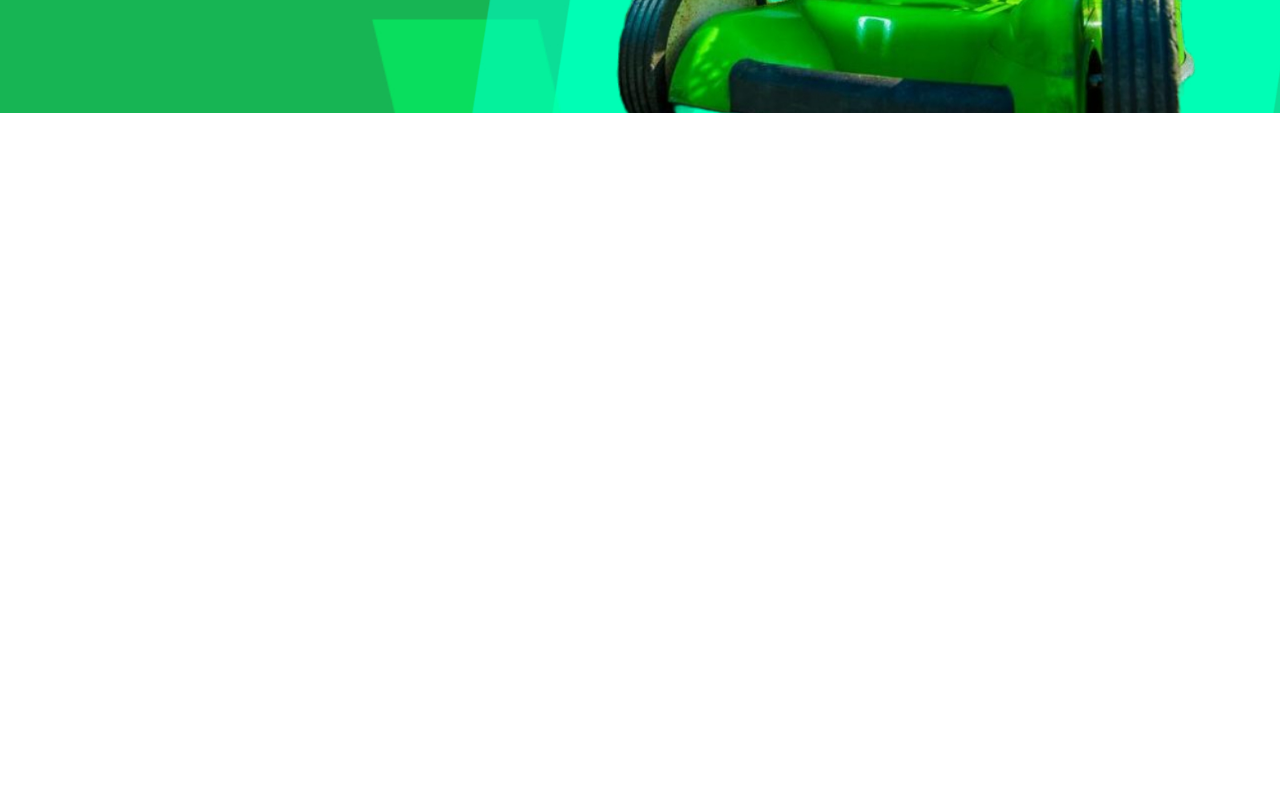
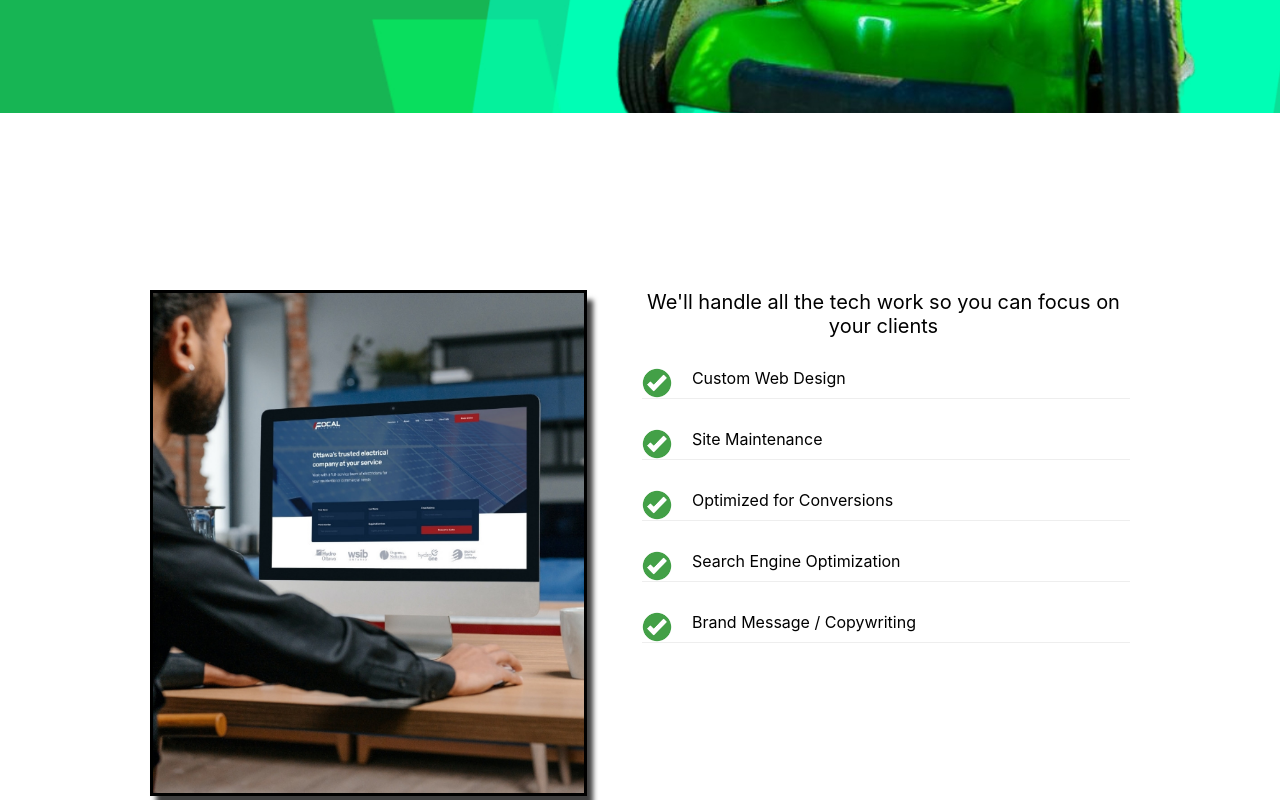
Before and after one commit to AGRTECH/flurrix, a React (Create React App) app: page / in a window 1280 px wide. Shown: the part 437-1237 px from the top of the page. Before the commit the page ends 800 px from the top, so only its background shows below. Built offline with nearby package versions, Linux system fonts and the light colour scheme.

Commit message:
section2 draft created

```diff
--- a/src/components/App.css
+++ b/src/components/App.css
@@ -82,6 +82,47 @@
 .nav-button:hover {
   opacity: 0.3;
   cursor: pointer;
+}
+
+/* Section 2 */
+
+.section2-container {
+  margin-top: 300px;
+  display: flex;
+  margin-left: 150px;
+  justify-content: space-between;
+  margin-right: 150px;
+}
+
+.section2-computerimg {
+  height: 500px;
+  border: 3px solid black;
+  box-shadow: 6px 10px 5px 0px rgba(0, 0, 0, 0.75);
+  -webkit-box-shadow: 6px 10px 5px 0px rgba(0, 0, 0, 0.75);
+  -moz-box-shadow: 6px 10px 5px 0px rgba(0, 0, 0, 0.75);
+}
+
+.section2-greencheck {
+  width: 30px;
+  height: 30px;
+  margin-right: 20px;
+}
+
+.section2-listtitle {
+  font-size: 20px;
+  text-align: center;
+  margin-left: 50px;
+}
+
+.section2-list {
+  list-style: none;
+  margin-left: 55px;
+}
+
+.section2-listitem {
+  display: flex;
+  border-bottom: 1px solid rgb(238, 238, 238);
+  margin-top: 30px;
 }
 
 @media (max-width: 1480px) {
--- a/src/components/Home.js
+++ b/src/components/Home.js
@@ -1,5 +1,7 @@
 import React from "react";
 import plumberbg from "../img/landscapinglandingbg1.jpg";
+import computerviewing from "../img/computerscreenviewing.png";
+import greencheckmark from "../img/greencheckmark.png";
 
 const Home = () => {
   return (
@@ -7,11 +9,63 @@ const Home = () => {
       <div className="home-container">
         <p className="home-firstline">Websites ONLY for Landscapers</p>
         <p className="home-secondline">
-          Helping plumbers connect to new clients in an evolving digital age
+          Helping Landscapers connect to new clients in an evolving digital age
         </p>
         <button className="home-button">Get a site</button>
+        <img src={plumberbg} className="plumber-bg" alt="" />
       </div>
-      <img src={plumberbg} className="plumber-bg" alt="" />
+      <div className="section2-container">
+        <div>
+          <img src={computerviewing} className="section2-computerimg" alt="" />
+        </div>
+        <div>
+          <p className="section2-listtitle">
+            We'll handle all the tech work so you can focus on your clients
+          </p>{" "}
+          <ul className="section2-list">
+            <li className="section2-listitem">
+              <img
+                src={greencheckmark}
+                className="section2-greencheck"
+                alt=""
+              />{" "}
+              <p>Custom Web Design</p>
+            </li>
+            <li className="section2-listitem">
+              <img
+                src={greencheckmark}
+                className="section2-greencheck"
+                alt=""
+              />{" "}
+              <p>Site Maintenance</p>
+            </li>
+            <li className="section2-listitem">
+              <img
+                src={greencheckmark}
+                className="section2-greencheck"
+                alt=""
+              />{" "}
+              <p>Optimized for Conversions</p>
+            </li>
+            <li className="section2-listitem">
+              <img
+                src={greencheckmark}
+                className="section2-greencheck"
+                alt=""
+              />{" "}
+              <p>Search Engine Optimization</p>
+            </li>
+            <li className="section2-listitem">
+              <img
+                src={greencheckmark}
+                className="section2-greencheck"
+                alt=""
+              />{" "}
+              <p>Brand Message / Copywriting</p>
+            </li>
+          </ul>
+        </div>
+      </div>
     </div>
   );
 };
```
Also changed, not shown: src/img/computerscreenviewing.png (added), src/img/greencheckmark.png (added).
